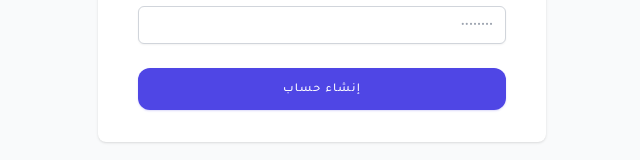
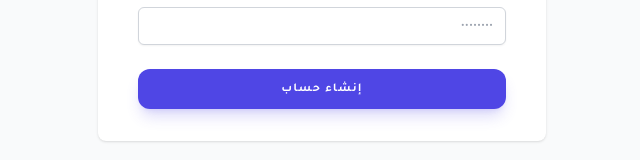
Before and after one commit to Qafilaty/front-lite-crm, a React (Vite) app: page /signup in a window 1280 px wide. Shown: the part 586-746 px from the top of the page, without its empty margins (404-1044 px from the left). Built offline with nearby package versions, Linux system fonts and the light colour scheme; no server answers; what apollo-upload-client would draw is missing.

Commit message:
fix error

```diff
--- a/pages/SignupPage.tsx
+++ b/pages/SignupPage.tsx
@@ -172,10 +172,10 @@
                             <Button
                                 type="submit"
                                 fullWidth
-                                disabled={isLoading}
-                                className="w-full flex justify-center py-2 px-4 border border-transparent rounded-md shadow-sm text-sm font-medium text-white bg-indigo-600 hover:bg-indigo-700 focus:outline-none focus:ring-2 focus:ring-offset-2 focus:ring-indigo-500"
+                                loading={isLoading}
+                                className="w-full justify-center"
                             >
-                                {isLoading ? <LoadingSpinner size="sm" color="white" /> : 'إنشاء حساب'}
+                                إنشاء حساب
                             </Button>
                         </div>
                     </form>
```
